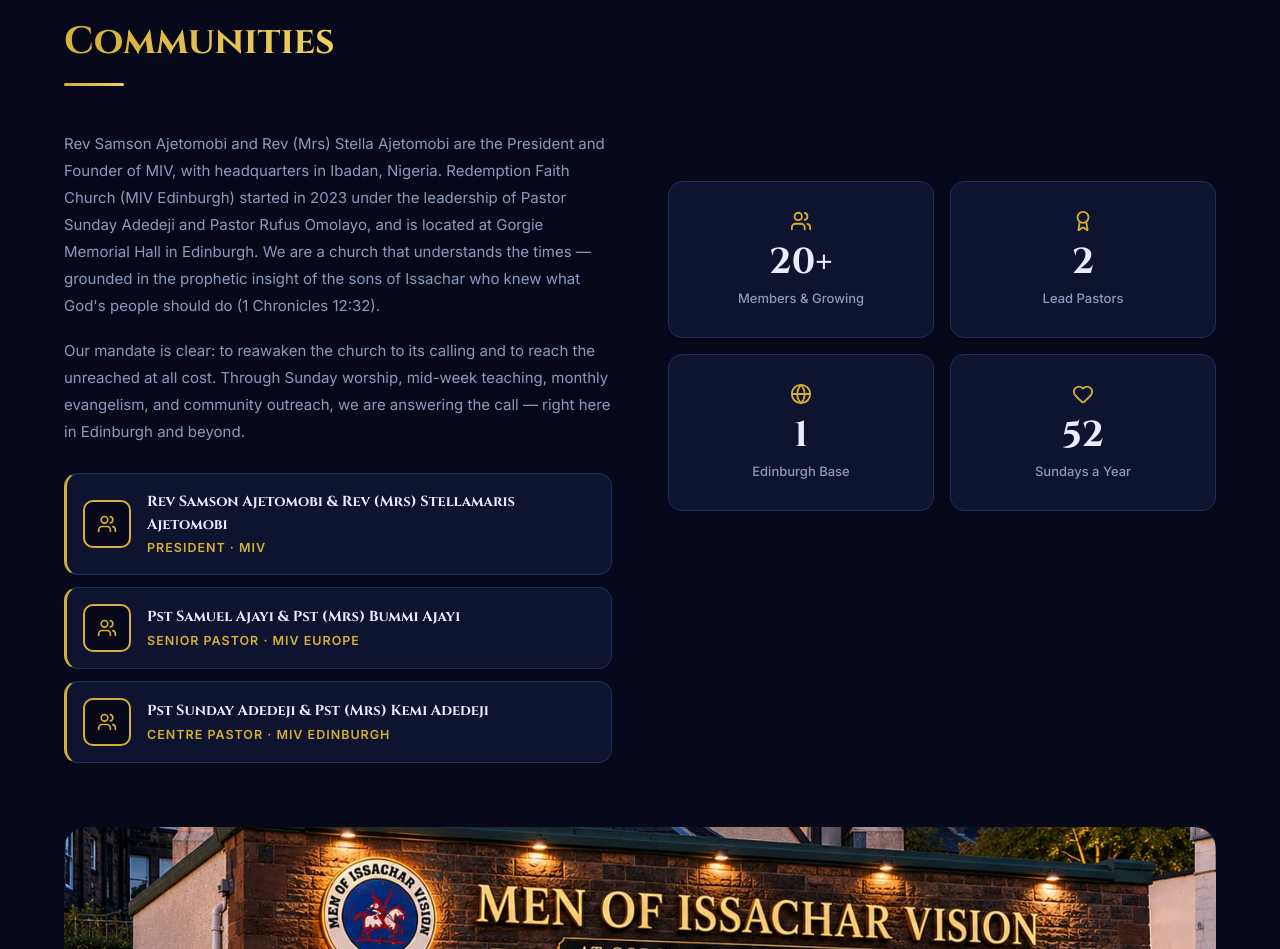
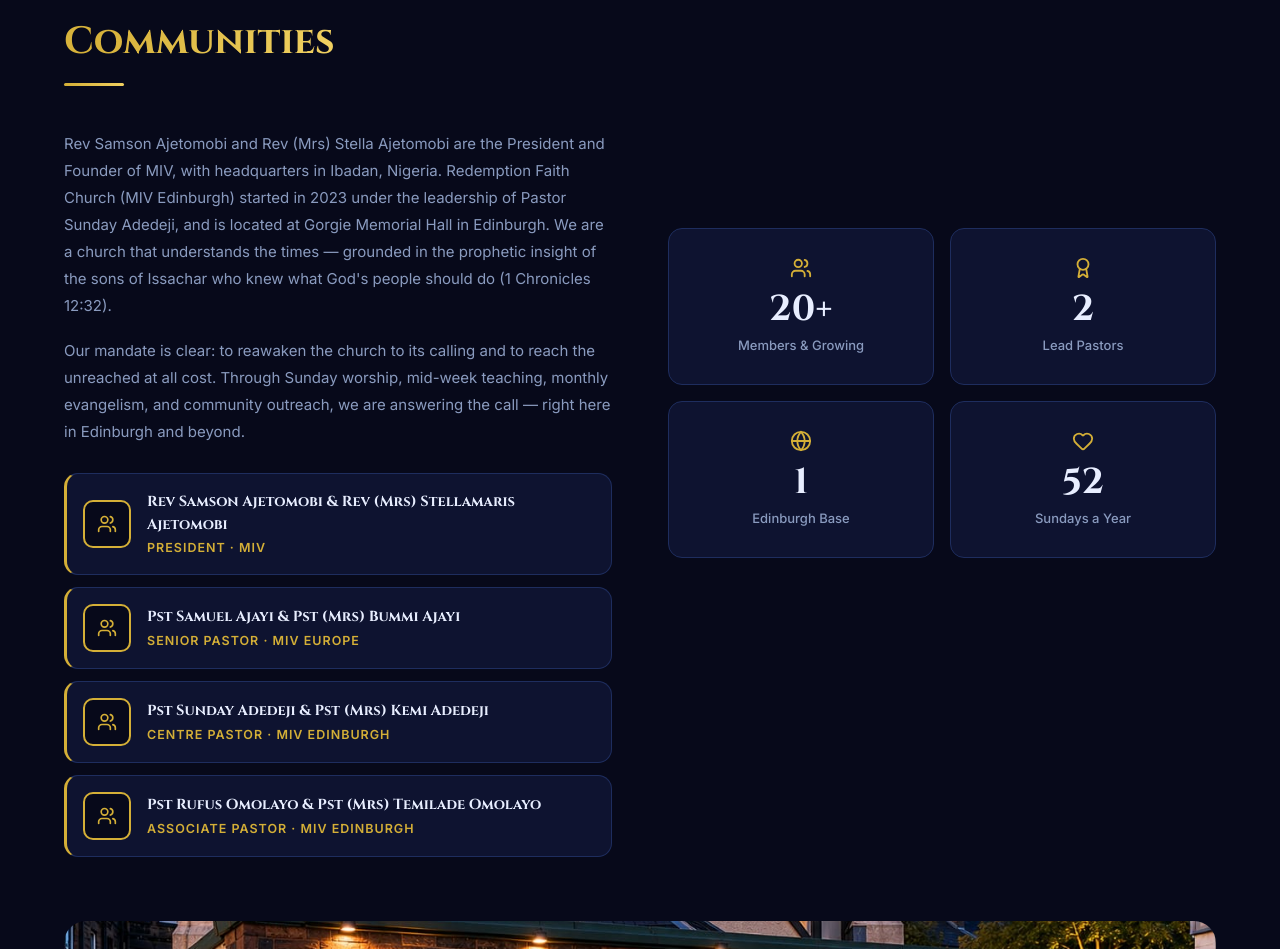
Before and after one commit to xenos-hackcode/miv-, a React (Vite) app: page / in a window 1280 px wide. Shown: the part 1703-2652 px from the top of the page. Built offline with nearby package versions, Linux system fonts and the light colour scheme.

Commit message:
Add Pst Rufus Omolayo as Associate Pastor to leadership

```diff
--- a/src/components/About.jsx
+++ b/src/components/About.jsx
@@ -12,6 +12,7 @@
   { name: 'Rev Samson Ajetomobi & Rev (Mrs) Stellamaris Ajetomobi', role: 'President · MIV' },
   { name: 'Pst Samuel Ajayi & Pst (Mrs) Bummi Ajayi', role: 'Senior Pastor · MIV Europe' },
   { name: 'Pst Sunday Adedeji & Pst (Mrs) Kemi Adedeji', role: 'Centre Pastor · MIV Edinburgh' },
+  { name: 'Pst Rufus Omolayo & Pst (Mrs) Temilade Omolayo', role: 'Associate Pastor · MIV Edinburgh' },
 ]
 
 const stats = [
@@ -111,7 +112,7 @@
             <div className="divider" />
             <p style={{ color: 'var(--text-muted)', lineHeight: 1.8, marginBottom: 18, fontSize: 15 }}>
               Rev Samson Ajetomobi and Rev (Mrs) Stella Ajetomobi are the President and Founder of MIV, with headquarters in Ibadan, Nigeria.
-              Redemption Faith Church (MIV Edinburgh) started in 2023 under the leadership of Pastor Sunday Adedeji and Pastor Rufus Omolayo, and is located at Gorgie Memorial Hall in Edinburgh.
+              Redemption Faith Church (MIV Edinburgh) started in 2023 under the leadership of Pastor Sunday Adedeji, and is located at Gorgie Memorial Hall in Edinburgh.
               We are a church that understands the times — grounded in the prophetic insight of the sons of Issachar who knew what God's people should do (1 Chronicles 12:32).
             </p>
             <p style={{ color: 'var(--text-muted)', lineHeight: 1.8, fontSize: 15, marginBottom: 28 }}>
```
